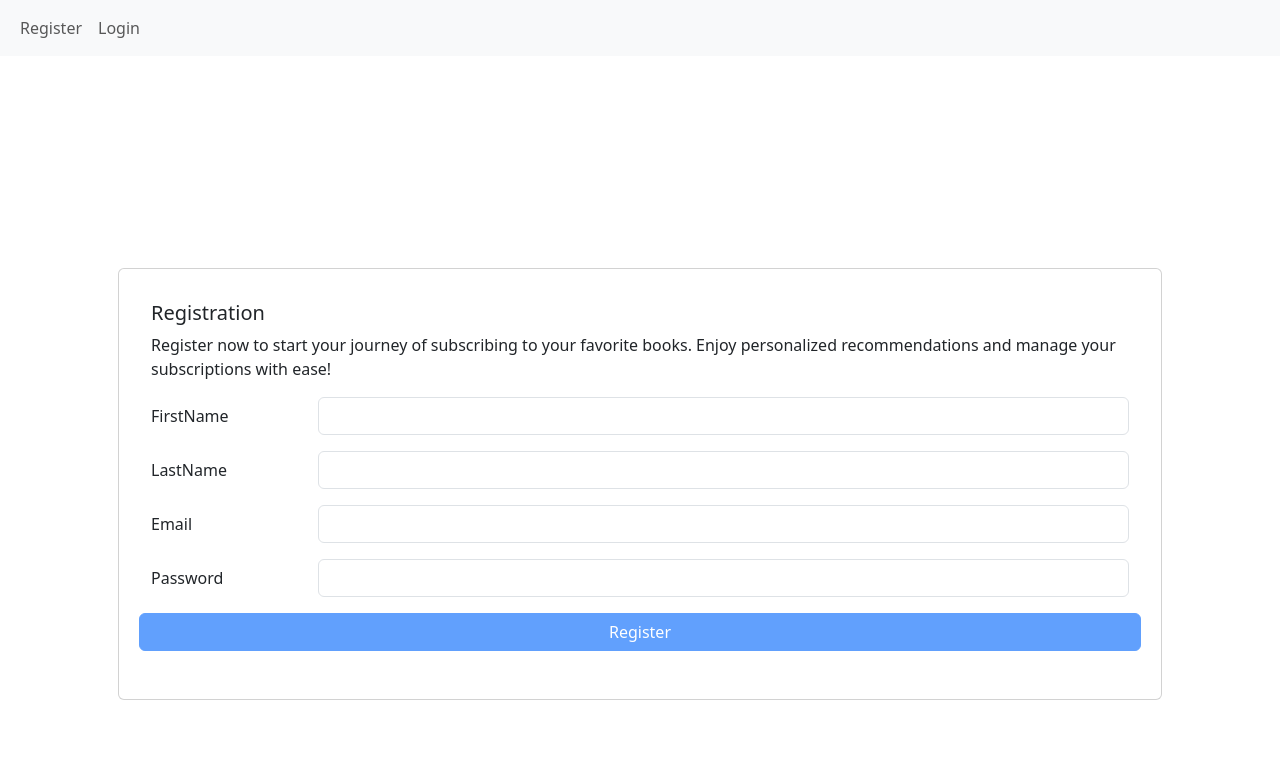
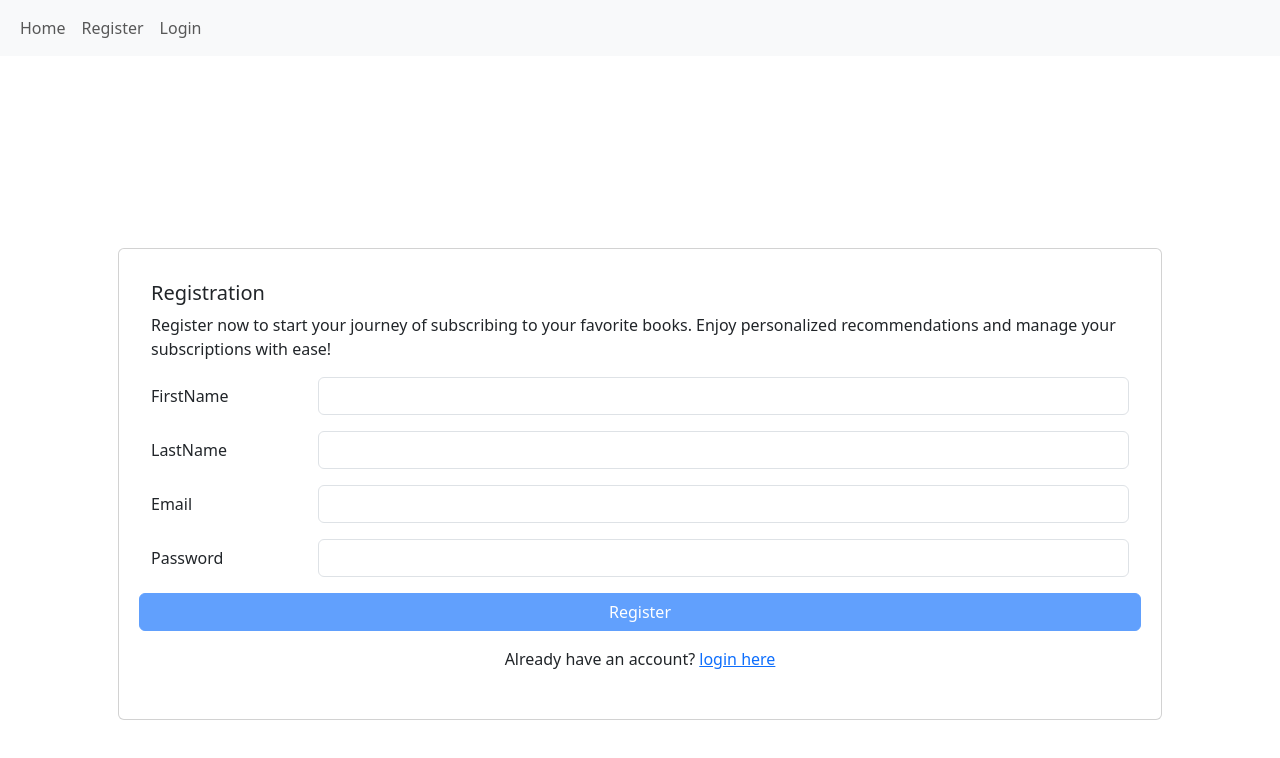
Before and after one commit to 123ernestmthunya/Euromonitor.International.Book.Web, an Angular app in the folder app/: page /register in a window 1280 px wide. Shown: the top 758 px of the page. Built offline with nearby package versions, Linux system fonts and the light colour scheme; no server answers.

Commit message:
Added extra code to handle navigation

```diff
--- a/app/src/app/app.component.html
+++ b/app/src/app/app.component.html
@@ -5,6 +5,9 @@
     </span>
     <div class="collapse navbar-collapse" id="navbarNav">
       <ul class="navbar-nav">
+        <li class="nav-item">
+          <a class="nav-link" href="#home" routerLink="/">Home</a>
+        </li>
         <li class="nav-item" *ngIf="!isLoggedIn">
           <a class="nav-link" href="#register" routerLink="/register">Register</a>
         </li>
@@ -12,7 +15,7 @@
           <a class="nav-link" href="#login" routerLink="/login">Login</a>
         </li>
         <li class="nav-item" *ngIf="isLoggedIn">
-          <a class="nav-link" href="#register" routerLink="/subscription">subscriptions</a>
+          <a class="nav-link" href="#subscriptions" routerLink="/subscription">subscriptions</a>
         </li>
       </ul>
     </div>
--- a/app/src/app/components/login/login.component.html
+++ b/app/src/app/components/login/login.component.html
@@ -22,6 +22,9 @@
           <button type="submit" class="btn btn-primary" [disabled]="loginForm.invalid">Login</button>
         </div>
       </form>
+      <div class="text-center mt-3">
+        <p>Don't have an account? <a routerLink="/register" class="text-primary">Register here</a></p>
+      </div>
     </div>
   </div>
 </div>
--- a/app/src/app/components/login/login.component.ts
+++ b/app/src/app/components/login/login.component.ts
@@ -17,8 +17,9 @@ export class LoginComponent {
   private AuthService = inject(AuthServiceService);
   private router = inject(Router);
   private toastrService = inject(ToastrService);
+  private fb = inject(FormBuilder)
 
-  constructor( private fb: FormBuilder){
+  constructor(){
 
     this.loginForm = this.fb.group({
       email: ['', [Validators.required, Validators.email]],
--- a/app/src/app/components/registration/registration.component.html
+++ b/app/src/app/components/registration/registration.component.html
@@ -44,6 +44,9 @@
           <button type="submit" class="btn btn-primary" [disabled]="registrationForm.invalid">Register</button>
         </div>
       </form>
+      <div class="text-center mt-3">
+        <p>Already have an account? <a routerLink="/login" class="text-primary">login here</a></p>
+      </div>
     </div>
   </div>
 </div>
--- a/app/src/app/components/subscription/subscription.component.ts
+++ b/app/src/app/components/subscription/subscription.component.ts
@@ -28,8 +28,7 @@ export class SubscriptionComponent implements OnInit {
   getSubscriptions(){
     this.subscriptionService.getSubscriptions(this.user.userID).subscribe(
       (response: SubscriptionResponse) => {
-        this.books = response.subscriptions; // Cast to Subscription[]
-        console.log('Successfully retrieved subscriptions:', this.books);
+        this.books = response.subscriptions;
         this.toastrService.success('Successfully retrieved subscriptions','Success');
       },
       error => {
```
